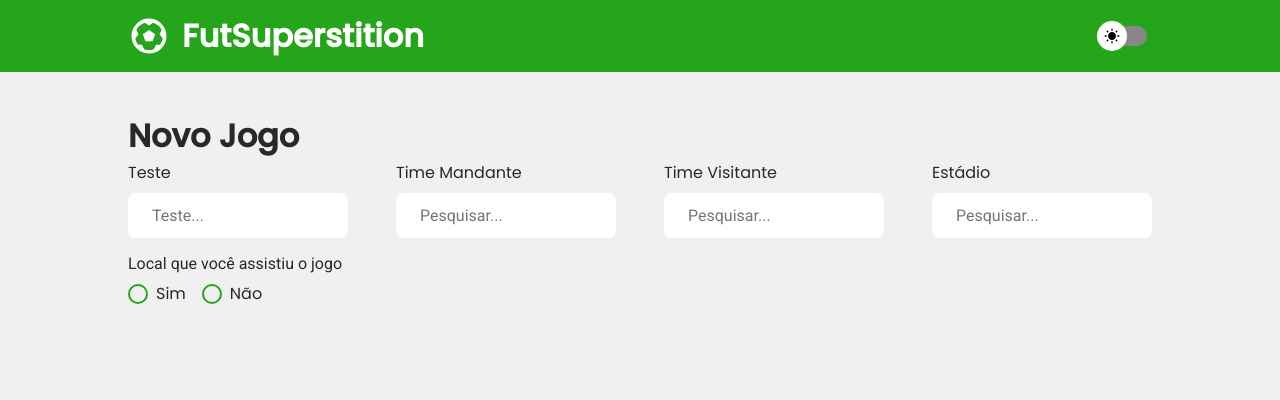
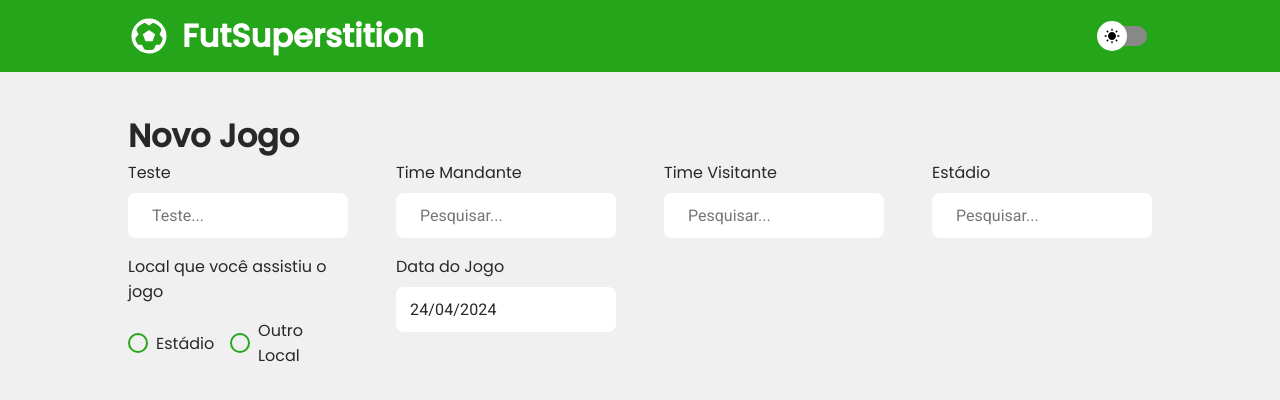
Before and after one commit to kenaioz/futsuperstition-ui, a React (Vite) app: page /new in a window 1280 px wide. Shown: the top 400 px of the page. Built offline with nearby package versions, Linux system fonts and the light colour scheme.

Commit message:
custom datepicker

```diff
--- a/package.json
+++ b/package.json
@@ -10,15 +10,15 @@
     "preview": "vite preview"
   },
   "dependencies": {
-    "@mui/material": "^5.15.14",
-    "@mui/styled-engine-sc": "^6.0.0-alpha.18",
+    "@mui/material": "^5.15.15",
+    "@mui/x-date-pickers": "^7.1.1",
     "chart.js": "^4.4.1",
+    "dayjs": "^1.11.10",
     "react": "^18.2.0",
     "react-chartjs-2": "^5.2.0",
     "react-dom": "^18.2.0",
     "react-icons": "^5.0.1",
     "react-router-dom": "^6.21.3",
-    "react-select": "^5.8.0",
     "react-switch": "^7.0.0",
     "styled-components": "^6.1.8"
   },
--- a/src/components/Forms/index.tsx
+++ b/src/components/Forms/index.tsx
@@ -13,14 +13,25 @@ import {
   DropdownContainer,
   DropdownList,
   DropdownOptions,
-  RadioFieldset,
+  RadioGroupContainer,
   RadioWrapper,
   RadioContainer,
   StyledRadio,
+  CustomLabel,
 } from "./styles";
 
 import { TeamsType } from "../../services/teams";
 import { StadiumsType } from "../../services/stadiums";
+
+import { useTheme } from "../../hooks/ThemeProvider";
+
+import { ptBR } from "@mui/x-date-pickers/locales";
+import "dayjs/locale/pt-br";
+import { DatePicker } from "@mui/x-date-pickers";
+import { LocalizationProvider } from "@mui/x-date-pickers/LocalizationProvider";
+import { AdapterDayjs } from "@mui/x-date-pickers/AdapterDayjs";
+import { styled } from "@mui/material/styles";
+import { Dayjs } from "dayjs";
 
 export interface InputProps {
   id: string;
@@ -245,12 +256,121 @@ export function RadioButton({
 
 export function RadioGroup({ label, children }: RadioButtonWrapperProps) {
   return (
-    <RadioFieldset>
-      <div>
-        <legend>{label}</legend>
-      </div>
-
+    <RadioGroupContainer>
+      <CustomLabel>{label}</CustomLabel>
       <RadioWrapper>{children}</RadioWrapper>
-    </RadioFieldset>
+    </RadioGroupContainer>
   );
 }
+
+export interface DatePickerProps {
+  id: string;
+  label: string;
+  value: Dayjs | null;
+  onChange: Dispatch<SetStateAction<Dayjs | null>>;
+}
+
+export function CustomDatePicker({ label, value, onChange }: DatePickerProps) {
+  const { theme } = useTheme();
+
+  const StyledDatePicker = styled(DatePicker)({
+    ".MuiSvgIcon-root": {
+      color: theme.COLORS.TEXT,
+    },
+
+    ".MuiFormControl-root": {
+      color: theme.COLORS.TEXT,
+    },
+
+    ".MuiInputBase-root": {
+      backgroundColor: theme.COLORS.CARDBG,
+      height: "45px",
+      borderRadius: "8px",
+      color: theme.COLORS.TEXT,
+    },
+  });
+
+  console.log(value);
+
+  return (
+    <LabelInputWrapper>
+      <CustomLabel>{label}</CustomLabel>
+      <LocalizationProvider
+        dateAdapter={AdapterDayjs}
+        adapterLocale="pt-br"
+        localeText={
+          ptBR.components.MuiLocalizationProvider.defaultProps.localeText
+        }
+      >
+        <StyledDatePicker
+          format="DD/MM/YYYY"
+          value={value}
+          onChange={(newValue) => {
+            onChange(newValue);
+          }}
+          slotProps={{
+            popper: {
+              sx: {
+                ".MuiPaper-root": {
+                  backgroundColor: theme.COLORS.CARDBG,
+                  color: theme.COLORS.TEXT,
+                  borderRadius: "8px",
+                },
+              },
+            },
+            layout: {
+              sx: {
+                ".MuiDayCalendar-weekDayLabel": {
+                  color: theme.COLORS.TEXT,
+                },
+                ".MuiSvgIcon-root": {
+                  color: theme.COLORS.TEXT,
+                },
+              },
+            },
+            day: {
+              sx: {
+                "&.MuiPickersDay-root": {
+                  color: theme.COLORS.TEXT,
+                },
+                "&.MuiPickersDay-root:hover": {
+                  backgroundColor: theme.COLORS.HIGHLIGHT_HOVER,
+                },
+
+                "&.MuiPickersDay-today": {
+                  borderColor: theme.COLORS.TEXT,
+                  backgroundColor: "transparent",
+                },
+                "&.MuiPickersDay-today:focus": {
+                  borderColor: theme.COLORS.TEXT,
+                  backgroundColor: "transparent",
+                },
+
+                "&.MuiPickersDay-root.Mui-selected": {
+                  backgroundColor: theme.COLORS.HIGHLIGHT,
+                },
+                "&.MuiPickersDay-root.Mui-selected:hover": {
+                  backgroundColor: theme.COLORS.HIGHLIGHT,
+                },
+                "&.MuiPickersDay-root.Mui-selected:focus": {
+                  backgroundColor: theme.COLORS.HIGHLIGHT,
+                },
+              },
+            },
+            actionBar: {
+              actions: ["clear", "today"],
+              sx: {
+                "&  .MuiButton-root": {
+                  color: theme.COLORS.HIGHLIGHT,
+                },
+                "&  .MuiButton-root:hover": {
+                  backgroundColor: "transparent",
+                },
+              },
+            },
+          }}
+        />
+      </LocalizationProvider>
+    </LabelInputWrapper>
+  );
+}
--- a/src/components/Forms/styles.ts
+++ b/src/components/Forms/styles.ts
@@ -58,10 +58,15 @@ export const DropdownOptions = styled.li`
   }
 `;
 
-export const RadioFieldset = styled.fieldset`
+export const CustomLabel = styled.span`
+  font-family: "Poppins";
+  font-size: 16px;
+`;
+
+export const RadioGroupContainer = styled.div`
   display: flex;
   flex-direction: column;
-  gap: 8px;
+  gap: 14px;
 `;
 
 export const RadioWrapper = styled.div`
@@ -73,6 +78,11 @@ export const RadioContainer = styled.div`
   display: flex;
   align-items: center;
   gap: 8px;
+
+  cursor: pointer;
+  label {
+    cursor: pointer;
+  }
 `;
 
 export const StyledRadio = styled.input`
--- a/src/hooks/ThemeProvider.tsx
+++ b/src/hooks/ThemeProvider.tsx
@@ -23,6 +23,7 @@ interface ThemeColors {
   TOOLTIP: string;
   FAB_SHADOW: string;
   HIGHLIGHT: string;
+  HIGHLIGHT_HOVER: string;
 }
 
 interface ThemeProviderType {
@@ -52,6 +53,7 @@ const lightTheme = {
     FAB_SHADOW: "#d3d3d3",
 
     HIGHLIGHT: "#25A519",
+    HIGHLIGHT_HOVER: "#0b7c0199",
   },
 };
 const darkTheme = {
@@ -73,6 +75,7 @@ const darkTheme = {
     FAB_SHADOW: "#2b2b2b",
 
     HIGHLIGHT: "#25A519",
+    HIGHLIGHT_HOVER: "#0b7c0199",
   },
 };
 
--- a/src/pages/Dashboard/index.tsx
+++ b/src/pages/Dashboard/index.tsx
@@ -160,7 +160,6 @@ export function Dashboard() {
   }
 
   function handleSearch() {
-    console.log(searchParams);
     if (!searchParams.filter || !searchParams.query) {
       return alert(
         "Tenha certeza que você selecionou um filtro e tenha preenchido a barra de pesquisa"
--- a/src/pages/NewGame/index.tsx
+++ b/src/pages/NewGame/index.tsx
@@ -9,7 +9,11 @@ import {
   Input,
   RadioGroup,
   RadioButton,
+  CustomDatePicker,
 } from "../../components/Forms";
+
+import dayjs, { Dayjs } from "dayjs";
+import "dayjs/locale/pt-br";
 
 import { getAllTeams, TeamsType } from "../../services/teams";
 import { getAllStadiums, StadiumsType } from "../../services/stadiums";
@@ -33,6 +37,10 @@ export function NewGame() {
     name: "",
   });
 
+  const [gameDate, setGameDate] = useState<Dayjs | null>(
+    dayjs().locale("pt-br")
+  );
+
   useEffect(() => {
     async function fetchTeams() {
       const response = await getAllTeams();
@@ -54,7 +62,7 @@ export function NewGame() {
     setSelectedOption(value);
   };
 
-  console.log(selectedOption);
+  console.log(dayjs(gameDate).format("DD/MM/YYYY"));
 
   return (
     <Container>
@@ -109,7 +117,7 @@ export function NewGame() {
                   value="stadium"
                   checked={selectedOption === "stadium"}
                   onChange={handleOptionChange}
-                  label="Sim"
+                  label="Estádio"
                 />
                 <RadioButton
                   id="otherRadio"
@@ -117,9 +125,16 @@ export function NewGame() {
                   value="other"
                   checked={selectedOption === "other"}
                   onChange={handleOptionChange}
-                  label="Não"
+                  label="Outro Local"
                 />
               </RadioGroup>
+
+              <CustomDatePicker
+                id="gameDate"
+                label="Data do Jogo"
+                value={gameDate}
+                onChange={setGameDate}
+              />
             </Forms>
           </fieldset>
         </PageContent>
```
Also changed, not shown: 1 other file (tests, documents, lock files or other folders).
